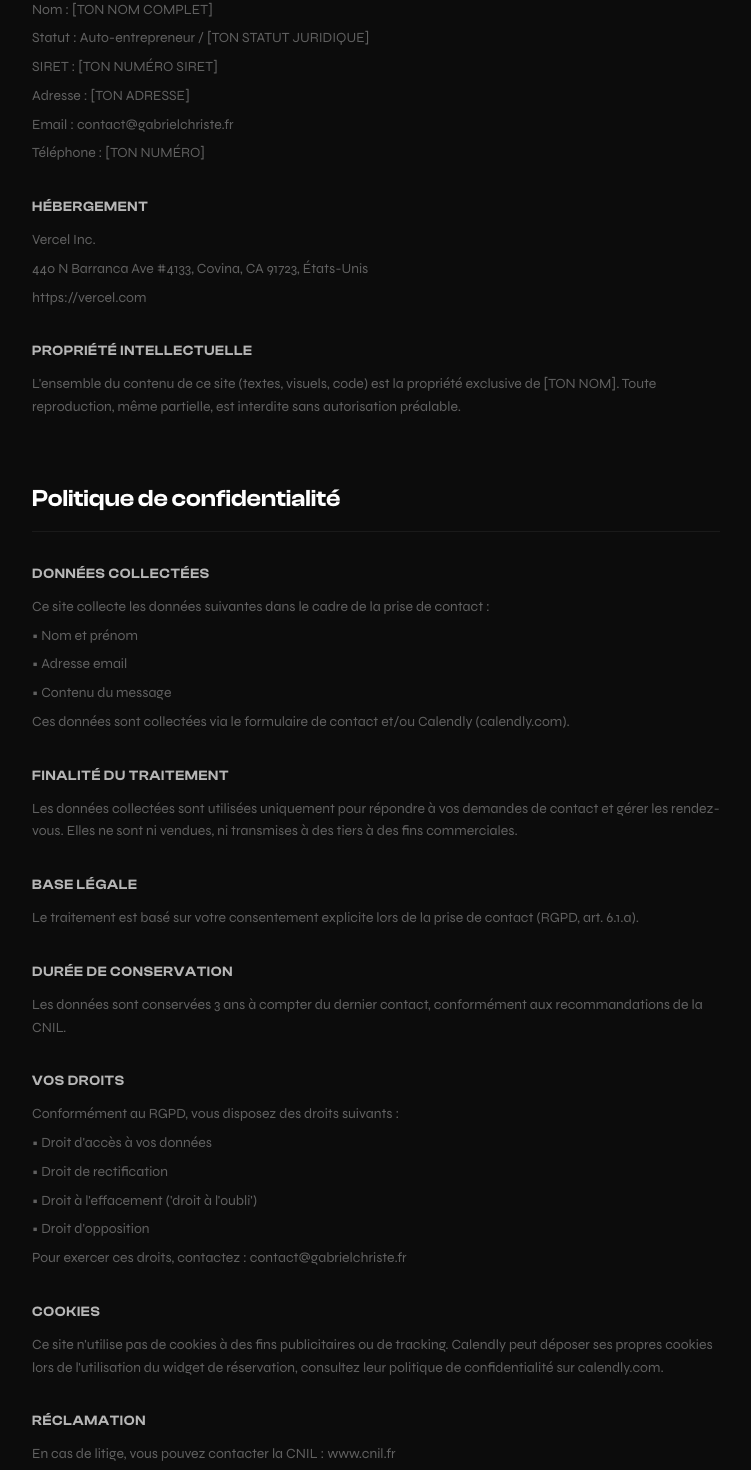
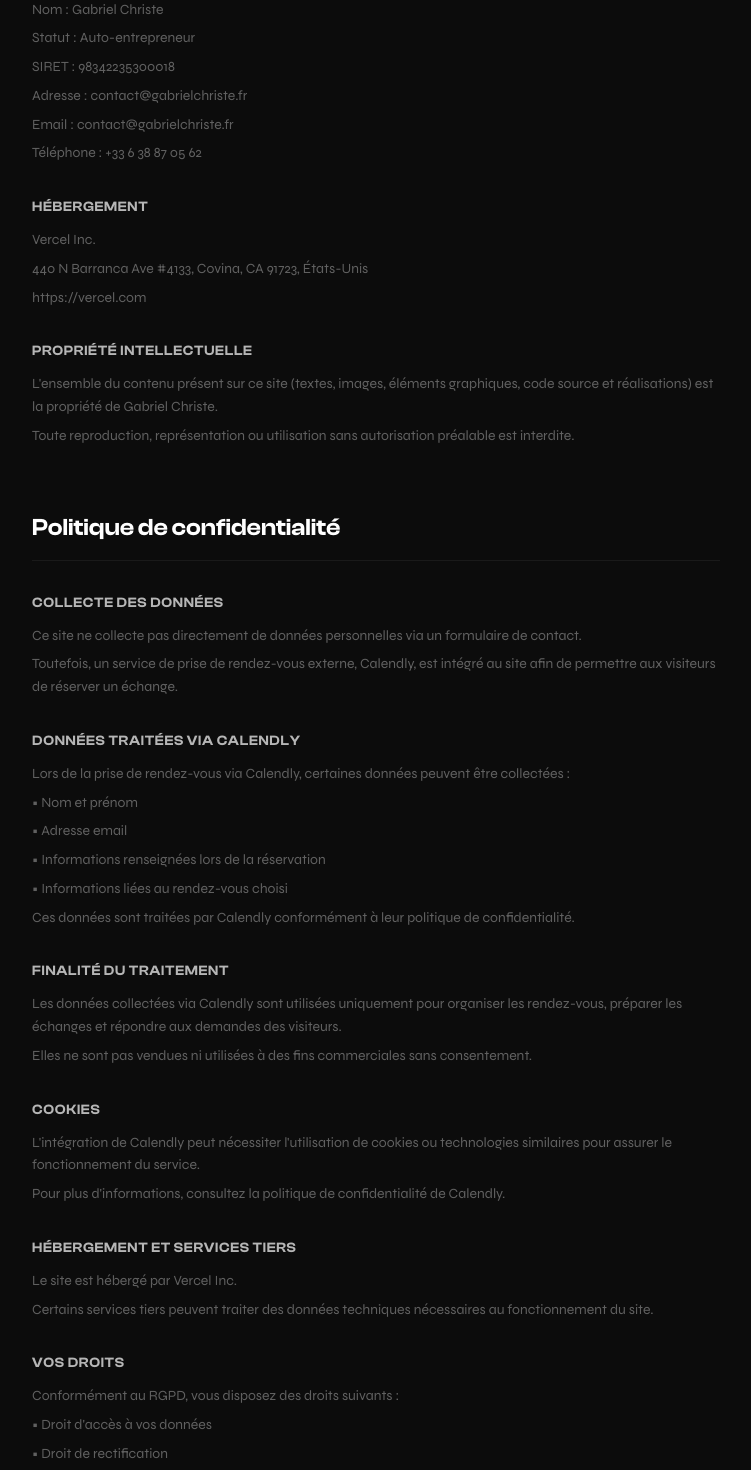
Before and after one commit to GumSurf/mon-portfolio, a Next.js app: page /mentions-legales in a window 1280 px wide. Shown: the part 573-2043 px from the top of the page, without its empty margins (8-759 px from the left). Built offline with nearby package versions, Linux system fonts and the light colour scheme.

Commit message:
Add: vraie infos mentions-legales

```diff
--- a/src/app/mentions-legales/page.tsx
+++ b/src/app/mentions-legales/page.tsx
@@ -6,7 +6,6 @@ export const metadata: Metadata = {
   description: 'Mentions légales et politique de confidentialité de Gabriel Christe.',
   robots: { index: false },
 }
-
 const SECTIONS = [
   {
     id: 'mentions',
@@ -15,12 +14,12 @@ const SECTIONS = [
       {
         subtitle: 'Éditeur du site',
         text: [
-          'Nom : [TON NOM COMPLET]',
-          'Statut : Auto-entrepreneur / [TON STATUT JURIDIQUE]',
-          'SIRET : [TON NUMÉRO SIRET]',
-          'Adresse : [TON ADRESSE]',
+          'Nom : Gabriel Christe',
+          'Statut : Auto-entrepreneur',
+          'SIRET : 98342235300018',
+          'Adresse : contact@gabrielchriste.fr',
           'Email : contact@gabrielchriste.fr',
-          'Téléphone : [TON NUMÉRO]',
+          'Téléphone : +33 6 38 87 05 62',
         ],
       },
       {
@@ -34,7 +33,8 @@ const SECTIONS = [
       {
         subtitle: 'Propriété intellectuelle',
         text: [
-          "L'ensemble du contenu de ce site (textes, visuels, code) est la propriété exclusive de [TON NOM]. Toute reproduction, même partielle, est interdite sans autorisation préalable.",
+          "L'ensemble du contenu présent sur ce site (textes, images, éléments graphiques, code source et réalisations) est la propriété de Gabriel Christe.",
+          "Toute reproduction, représentation ou utilisation sans autorisation préalable est interdite.",
         ],
       },
     ],
@@ -44,31 +44,42 @@ const SECTIONS = [
     title: 'Politique de confidentialité',
     content: [
       {
-        subtitle: 'Données collectées',
+        subtitle: 'Collecte des données',
         text: [
-          'Ce site collecte les données suivantes dans le cadre de la prise de contact :',
-          '• Nom et prénom',
-          '• Adresse email',
-          '• Contenu du message',
-          'Ces données sont collectées via le formulaire de contact et/ou Calendly (calendly.com).',
+          "Ce site ne collecte pas directement de données personnelles via un formulaire de contact.",
+          "Toutefois, un service de prise de rendez-vous externe, Calendly, est intégré au site afin de permettre aux visiteurs de réserver un échange.",
+        ],
+      },
+      {
+        subtitle: 'Données traitées via Calendly',
+        text: [
+          "Lors de la prise de rendez-vous via Calendly, certaines données peuvent être collectées :",
+          "• Nom et prénom",
+          "• Adresse email",
+          "• Informations renseignées lors de la réservation",
+          "• Informations liées au rendez-vous choisi",
+          "Ces données sont traitées par Calendly conformément à leur politique de confidentialité.",
         ],
       },
       {
         subtitle: 'Finalité du traitement',
         text: [
-          'Les données collectées sont utilisées uniquement pour répondre à vos demandes de contact et gérer les rendez-vous. Elles ne sont ni vendues, ni transmises à des tiers à des fins commerciales.',
+          "Les données collectées via Calendly sont utilisées uniquement pour organiser les rendez-vous, préparer les échanges et répondre aux demandes des visiteurs.",
+          "Elles ne sont pas vendues ni utilisées à des fins commerciales sans consentement.",
         ],
       },
       {
-        subtitle: 'Base légale',
+        subtitle: 'Cookies',
         text: [
-          'Le traitement est basé sur votre consentement explicite lors de la prise de contact (RGPD, art. 6.1.a).',
+          "L'intégration de Calendly peut nécessiter l'utilisation de cookies ou technologies similaires pour assurer le fonctionnement du service.",
+          "Pour plus d'informations, consultez la politique de confidentialité de Calendly.",
         ],
       },
       {
-        subtitle: 'Durée de conservation',
+        subtitle: 'Hébergement et services tiers',
         text: [
-          'Les données sont conservées 3 ans à compter du dernier contact, conformément aux recommandations de la CNIL.',
+          "Le site est hébergé par Vercel Inc.",
+          "Certains services tiers peuvent traiter des données techniques nécessaires au fonctionnement du site.",
         ],
       },
       {
@@ -77,21 +88,16 @@ const SECTIONS = [
           "Conformément au RGPD, vous disposez des droits suivants :",
           "• Droit d'accès à vos données",
           "• Droit de rectification",
-          "• Droit à l'effacement ('droit à l'oubli')",
+          "• Droit à l'effacement",
           "• Droit d'opposition",
-          "Pour exercer ces droits, contactez : contact@gabrielchriste.fr",
-        ],
-      },
-      {
-        subtitle: 'Cookies',
-        text: [
-          "Ce site n'utilise pas de cookies à des fins publicitaires ou de tracking. Calendly peut déposer ses propres cookies lors de l'utilisation du widget de réservation, consultez leur politique de confidentialité sur calendly.com.",
+          "Pour exercer vos droits concernant vos données personnelles, contactez : contact@gabrielchriste.fr",
         ],
       },
       {
         subtitle: 'Réclamation',
         text: [
-          'En cas de litige, vous pouvez contacter la CNIL : www.cnil.fr',
+          "Vous pouvez adresser une réclamation auprès de la CNIL :",
+          "https://www.cnil.fr",
         ],
       },
     ],
```
